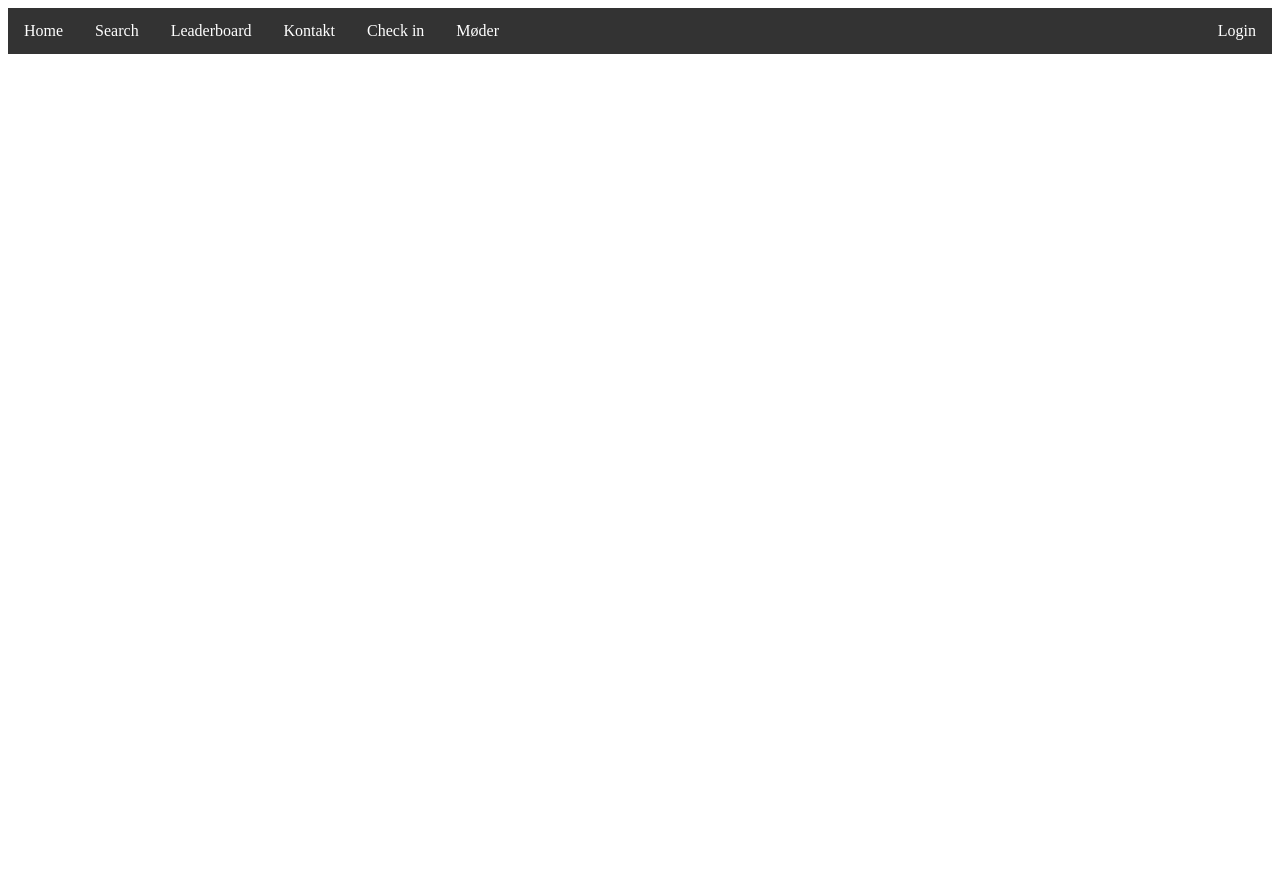
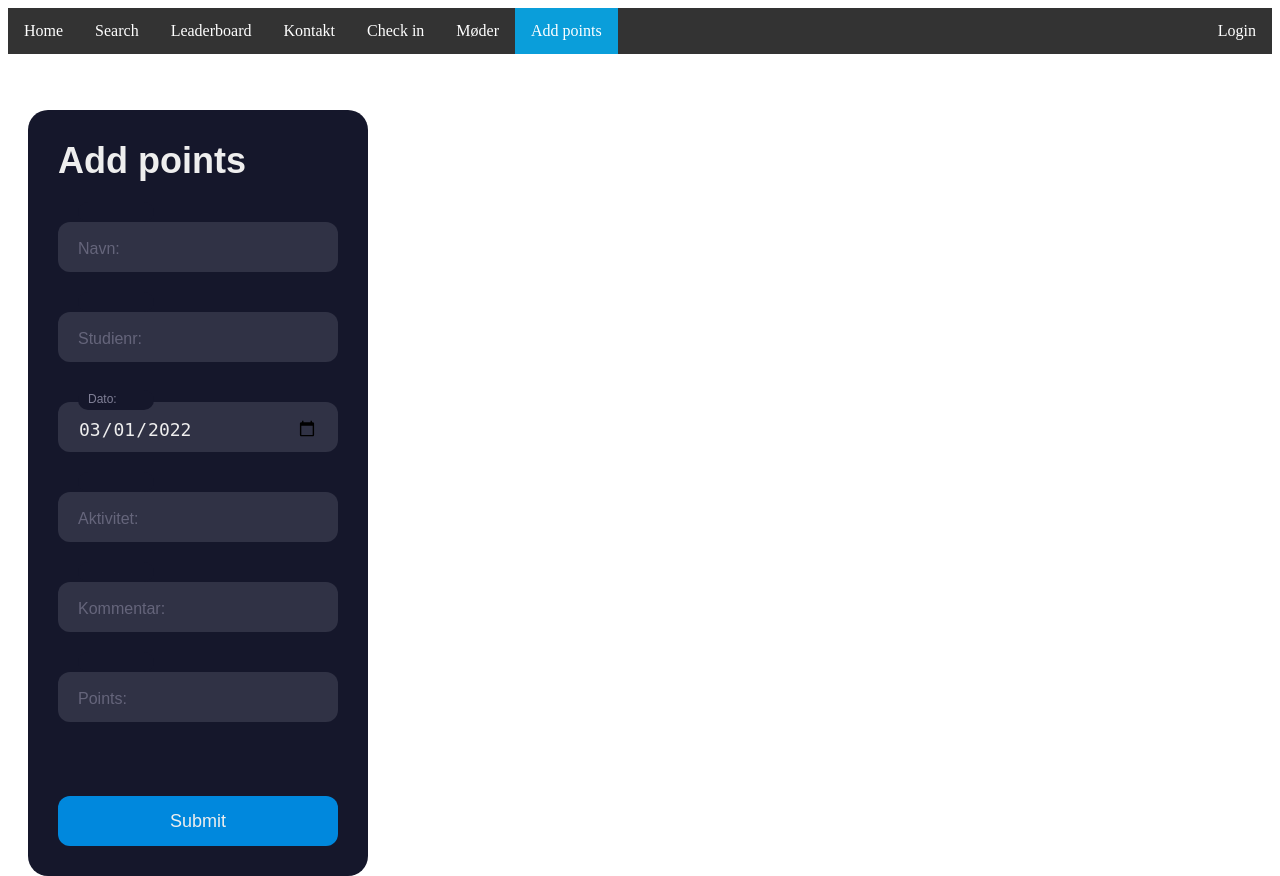
Before and after one commit to luca2618/SMPOINT, a PHP site: page /addpoint in a window 1280 px wide. Before the commit the page ends 54 px from the top, so only its background shows below. Run offline with PHP 8.4, Linux system fonts and the light colour scheme; data comes from the database, SQL or seed files in the repository; tables that the repository leaves empty hold one stand-in row (values such as "Sample post"); some libraries are stand-ins or nearby versions.

Commit message:
Public addpoint with recaptcha, added columb to aktiviteter (approved). Handling of when an aktivity is approved/not approved in userclass.

```diff
--- a/addpoint.php
+++ b/addpoint.php
@@ -6,6 +6,7 @@
         <title>Add point</title>
         <script src="https://ajax.googleapis.com/ajax/libs/jquery/3.5.1/jquery.min.js" defer></script> <!-- Tilføjer javascript-library "jqeury" -->
         <script src="https://requirejs.org/docs/release/2.3.5/minified/require.js" defer></script>
+        <script src="https://www.google.com/recaptcha/api.js" async defer></script>
 </head>
 <?php
 
@@ -16,6 +17,8 @@ include_once("name_fill.php");
 
 $konstituerede = fetch_konstituerede();
 
+//variables for meeting form dates and stuff
+$today = date('Y-m-d');
 
 $sqli = "SELECT * FROM `aktivitet_typer` ORDER BY `type_id` ASC";
 $result = mysqli_query($db, $sqli);
@@ -25,12 +28,12 @@ while ($row = mysqli_fetch_assoc($result)) {
  }
 
 
-if ((isset($_SESSION['role']) && $_SESSION['role']>1)){
+
 ?>
 
 <br> </br>
 <script>
-            // Funktion der ændrer layoutet på siden, hver gang man ændrer aktiviteten.
+            // Funktion der ændrer udfylder værdier på siden, hver gang man ændrer aktiviteten.
             function changeform(){
                 var aktivitet = document.getElementById('aktivitet').value;
                 var aktivitets_typer = <?php echo json_encode($aktivitets_typer); ?>;
@@ -84,7 +87,13 @@ if ((isset($_SESSION['role']) && $_SESSION['role']>1)){
   <label for="studienr" class="placeholder">Studienr:</label>
 </div>
 
-
+<div class="input-container ic1">
+    <input type="date" id="dato" name="dato" required class="input" placeholder=" "
+    <?php echo("value=\"$today\"
+       min=\"2000-01-01\" max=\"2025-12-31\"");?>><br><br>
+    <div class="cut"></div>
+    <label for="dato" class="placeholder">Dato:</label>
+    </div>
 
 <div class="input-container ic1">
 
@@ -114,24 +123,43 @@ if ((isset($_SESSION['role']) && $_SESSION['role']>1)){
   <div class="cut"></div>
   <label for="points" class="prefill placeholder">Points:</label>
 </div>
+
+
+<br><br>
+<div class="g-recaptcha" data-sitekey="6Lcnh7weAAAAAJPuuq1PhC31cFwUsTNlwqitBCXv"></div>
+
   <input type="submit" value="Submit" name="submit" class="submit">
 </form>
 
 <?php
+if (isset($_SESSION['role']) && $_SESSION['role']>1){
 }
 ?>
 
 
 
 <?php
+//https://codeforgeek.com/google-recaptcha-tutorial/
+if(isset($_POST['g-recaptcha-response'])){
+  $captcha=$_POST['g-recaptcha-response'];
+  $secretKey = $recaptcha_key; //insert in dataase config file
+  // post request to server
+  $url = 'https://www.google.com/recaptcha/api/siteverify?secret=' . urlencode($secretKey) .  '&response=' . urlencode($captcha);
+  $response = file_get_contents($url);
+  $responseKeys = json_decode($response,true);
+  $CAPTCHA_succes = $responseKeys["success"];
+
+
+
+}
+
 //inputs
 // password (acces password for adding points) (pass is 1234 now)
 // aktivitet (aktivitet deltaget i)
 // is used of studie nr is not set card_id - used to identify student/studentnr
 include("./config/db_connect.php");
 // the && only runs first check if its false therefore no problem with $_SESSION['role'] as its only reffered to if $_SESSION['role'] exists.
-if ((isset($_POST['password']) &&  (strcmp(hash('md5',$_POST['password']),"81dc9bdb52d04dc20036dbd8313ed055") == 0)) ||
-(isset($_SESSION['role']) && ($_SESSION['role']>1) && isset($_POST['submit']))){
+if (isset($_POST['submit']) && ($CAPTCHA_succes || (isset($_SESSION['role']) && $_SESSION['role']>1))){
     if (isset($_POST['studienr'])){
         $studienr = $_POST['studienr'];
     }elseif(isset($_POST['card_id'])){
@@ -142,7 +170,11 @@ if ((isset($_POST['password']) &&  (strcmp(hash('md5',$_POST['password']),"81dc9
     $aktivitet = $_POST['aktivitet'];
     $points = $_POST['points'];
     $kommentar = $_POST['kommentar'];
-    $dato = date('Y-m-d');
+    $dato =  $_POST['dato'];
+    $approved_status = 0;
+    if ((isset($_SESSION['role']) && $_SESSION['role']>1)){
+      $approved_status = 1; //set approved to true if its an admin who adds the point
+    }
 
     $user = new bruger($studienr);
     $points = trim($points);
@@ -154,7 +186,7 @@ if ((isset($_POST['password']) &&  (strcmp(hash('md5',$_POST['password']),"81dc9
     if (strcasecmp($aktivitet, "studierådsmøde") == 0){
         $user->fremmødt();
     }else{
-        $user->addpoint($points, $aktivitet, $kommentar, $dato);
+        $user->addpoint($points, $aktivitet, $kommentar, $dato, $approved = $approved_status);
         }
 
 }
--- a/config/db_connect.php
+++ b/config/db_connect.php
@@ -12,4 +12,8 @@
 	if(mysqli_connect_errno() > 0) { // Forbinder til database. Hvis mere end 0 fejl ved forbindelse, så gives fejlbesked.
 		die("Unable to connect to database: " . mysqli_connect_error($db));
 	}
+
+	$recaptcha_key = ""; //Use this secret key for communication between your site and reCAPTCHA
+
+
 ?>
--- a/navbar/Navbar.php
+++ b/navbar/Navbar.php
@@ -23,6 +23,9 @@
             <li class="nav-item">
                 <a class="navbar-link" href="./meetings">Møder</a>
             </li>
+            <li class="nav-item">
+                <a class="navbar-link" href="./addpoint">Add points</a>
+            </li>
 
             <?php
             if(!isset($_SESSION['id'])){ // De næste inde i dette if-statement er kun vist, hvis man ikke er logget ind.
@@ -35,10 +38,6 @@
                     ?>
                 <li class="nav.item" style="float:right">
                     <a class="navbar-link" href="./logout">Logout</a>
-                </li>
-
-                <li class="nav-item">
-                <a class="navbar-link" href="./addpoint">Add points</a>
                 </li>
 
                 <li class="nav-item">
--- a/style/Stylesheet.css
+++ b/style/Stylesheet.css
@@ -44,8 +44,8 @@ tr:nth-child(odd) {
   border-radius: 20px;
   box-sizing: border-box;
   padding: 30px;
-  width: 320px;
-  margin: 10px;
+  width: 340px;
+  margin: 20px;
 }
 
 .login {
--- a/user_class.php
+++ b/user_class.php
@@ -28,7 +28,7 @@ class bruger {
         $this->telefonnr = $data['telefonnr'];
         $this->email = $data['email'];
 
-        $aktiviteter_sqli = "SELECT * FROM `aktiviteter` WHERE studienr=('$studienr') ORDER BY id DESC";
+        $aktiviteter_sqli = "SELECT * FROM `aktiviteter` WHERE studienr=('$studienr') AND approved='1' ORDER BY id DESC";
         $aktiviteter_result = mysqli_query($db, $aktiviteter_sqli);
         while ($row = mysqli_fetch_assoc($aktiviteter_result)) {
             $this->aktivitets_liste[] = $row; // Inside while loop
@@ -37,13 +37,13 @@ class bruger {
     }
 
     //tilføjer point til brugeren
-    function addpoint($points, $aktivitet, $kommentar, $dato) {
+    function addpoint($points, $aktivitet, $kommentar, $dato, $approved = '1') {
         // Forbinder til databasen.
         include("./config/db_connect.php");
         $points = str_replace(",",".",$points);
         //tilføjer aktivitet til brugeren
-        $insertSQL = "INSERT INTO `aktiviteter` (`studienr`, `aktivitet`, `point`, `kommentar`, `dato`)
-        VALUES ('$this->studienr', '$aktivitet', '$points', '$kommentar' , '$dato')";
+        $insertSQL = "INSERT INTO `aktiviteter` (`studienr`, `aktivitet`, `point`, `kommentar`, `approved`, `dato`)
+        VALUES ('$this->studienr', '$aktivitet', '$points', '$kommentar', '$approved' , '$dato')";
         $result = mysqli_query($db, $insertSQL);
         $this->update_points();
     }
@@ -96,7 +96,7 @@ class bruger {
     //Opdaterer brugerens point
     function update_points(){
         include("./config/db_connect.php"); // Forbinder til databasen.
-        $sql="SELECT sum(`point`) as total FROM `aktiviteter` WHERE studienr=('$this->studienr')";
+        $sql="SELECT sum(`point`) as total FROM `aktiviteter` WHERE studienr=('$this->studienr') AND approved=('1')";
 
         $result = mysqli_query($db, $sql);
 
```
Also changed, not shown: sql/Createdb.sql (+3 -10 lines).
